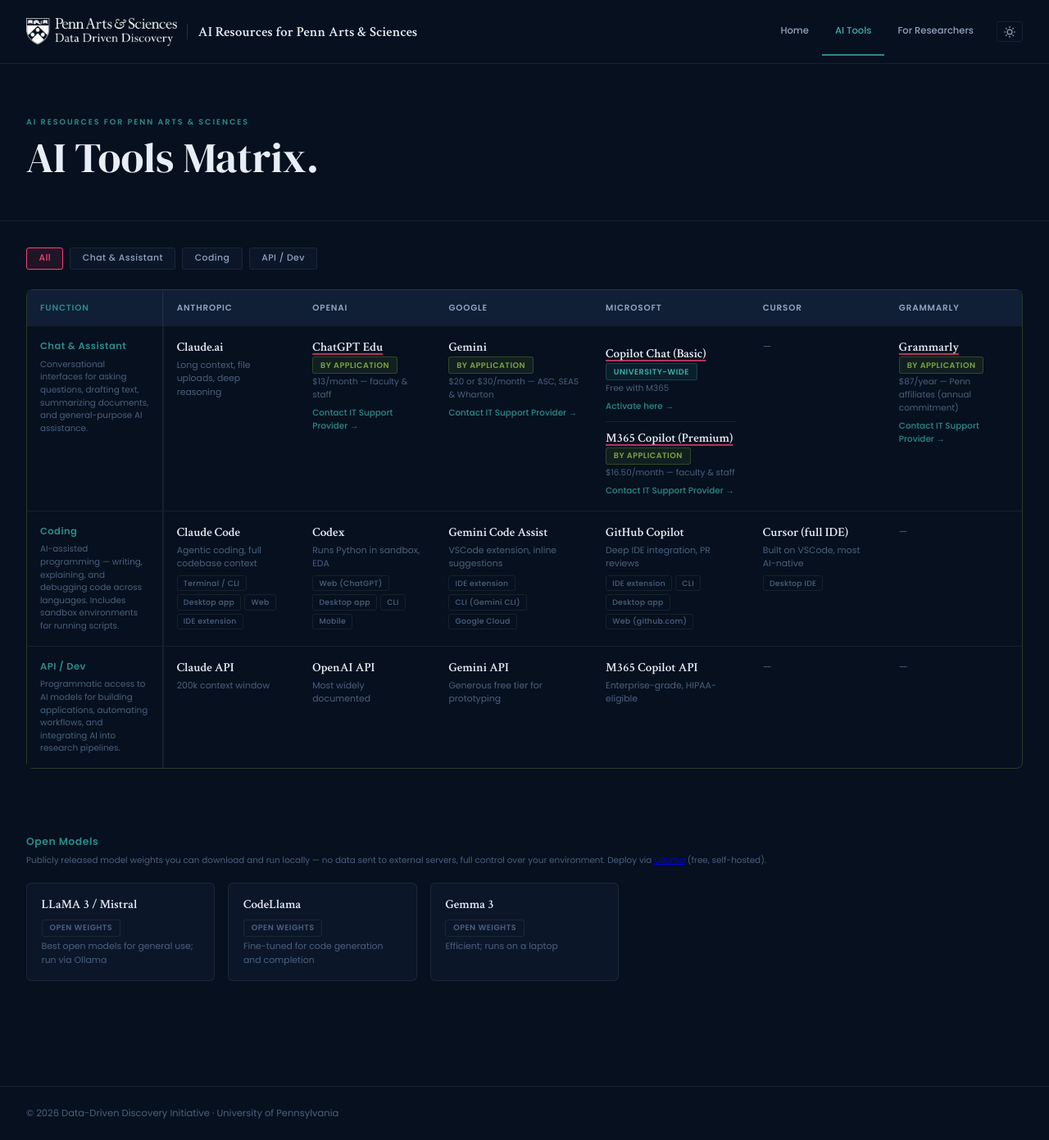
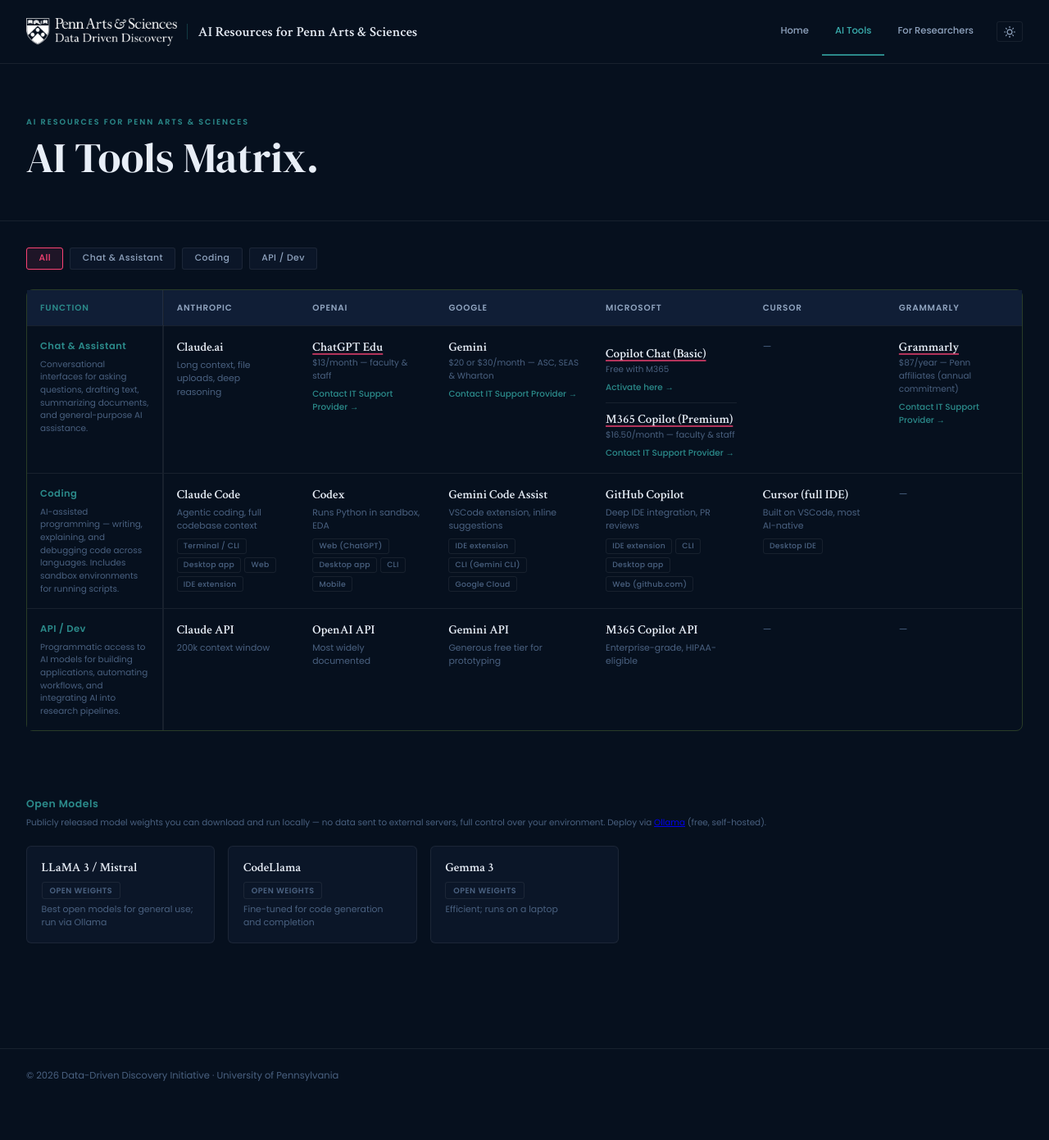
Before and after one commit to dddiscovery/ai-resources-penn-sas, a Jekyll site: the page built from pages/tools.md, in a window 1280 px wide and 1391 px high. Shown: the whole window at 82% size. Built offline with Jekyll 4.4.1, drawn with Linux system fonts in a browser that asks for light colours; part of the change alters nothing that is shown.

Commit message:
Remove access labels
Co-authored-by: Cursor <cursoragent@cursor.com>

```diff
--- a/pages/tools.md
+++ b/pages/tools.md
@@ -41,16 +41,16 @@ rows:
         desc: "Long context, file uploads, deep reasoning"
       - name: "ChatGPT Edu"
         url: "https://openai.com/chatgpt/education/"
-        chip: "app"
-        chip_label: "By application"
+        # chip: "app"
+        # chip_label: "By application"
         price: "$13/month — faculty & staff"
         link_label: "Contact IT Support Provider"
         link_url: "https://isc.upenn.edu/get-it-help"
         highlight: true
       - name: "Gemini"
         url: "https://gemini.google/about/"
-        chip: "app"
-        chip_label: "By application"
+        # chip: "app"
+        # chip_label: "By application"
         price: "$20 or $30/month — ASC, SEAS & Wharton"
         link_label: "Contact IT Support Provider"
         link_url: "https://isc.upenn.edu/get-it-help"
@@ -58,22 +58,22 @@ rows:
         items:
           - name: "Copilot Chat (Basic)"
             url: "https://isc.upenn.edu/resources/activate-microsoft-copilot-chat"
-            chip: "uni"
-            chip_label: "University-wide"
+            # chip: "uni"
+            # chip_label: "University-wide"
             price: "Free with M365"
             link_label: "Activate here"
           - name: "M365 Copilot (Premium)"
             url: "https://www.microsoft.com/en-us/microsoft-365/copilot/microsoft-365-copilot"
-            chip: "app"
-            chip_label: "By application"
+            # chip: "app"
+            # chip_label: "By application"
             price: "$16.50/month — faculty & staff"
             link_label: "Contact IT Support Provider"
             link_url: "https://isc.upenn.edu/get-it-help"
       - empty: true
       - name: "Grammarly"
         url: "https://www.grammarly.com/"
-        chip: "app"
-        chip_label: "By application"
+        # chip: "app"
+        # chip_label: "By application"
         price: "$87/year — Penn affiliates (annual commitment)"
         link_label: "Contact IT Support Provider"
         link_url: "https://isc.upenn.edu/get-it-help"
```
